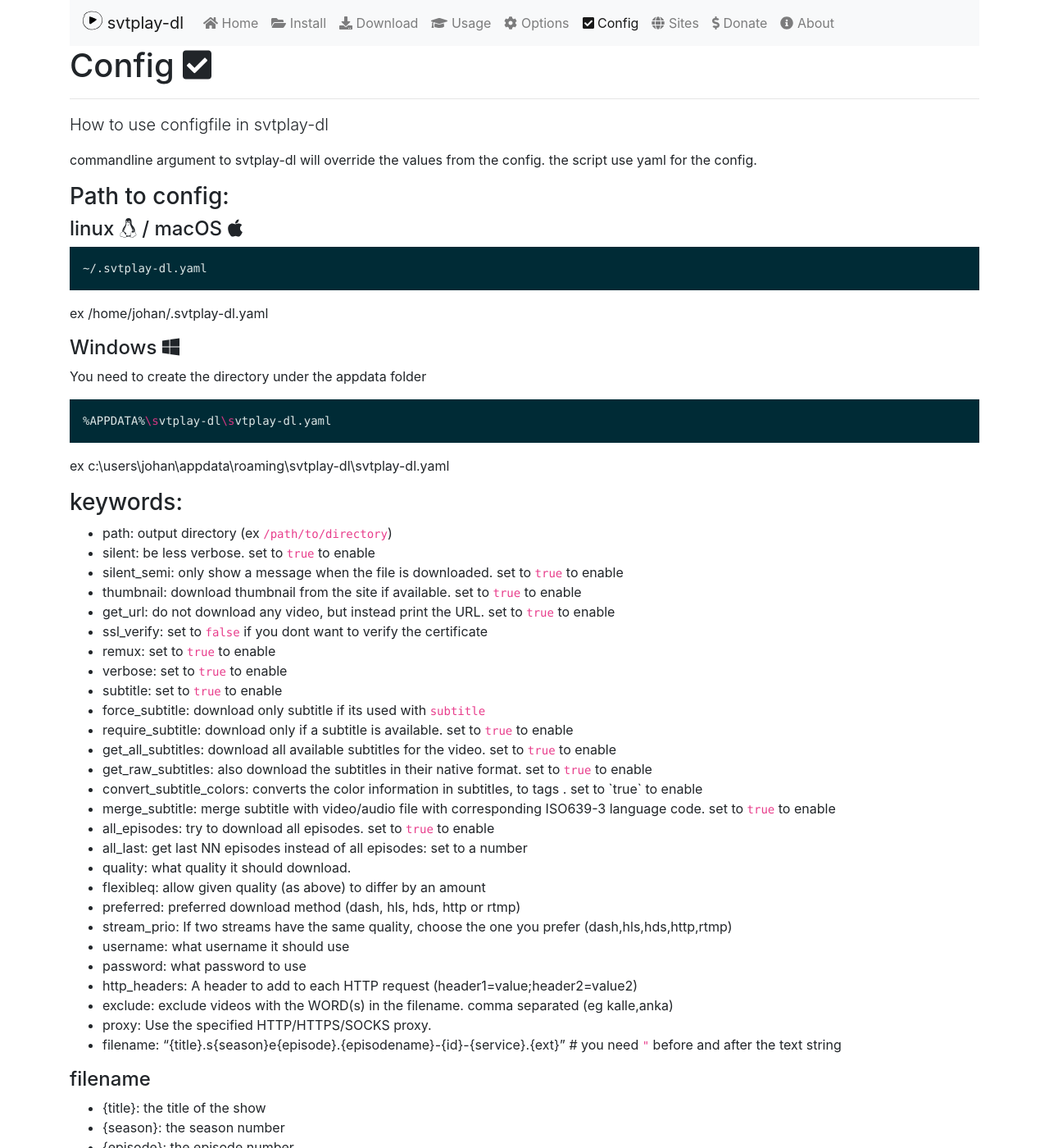
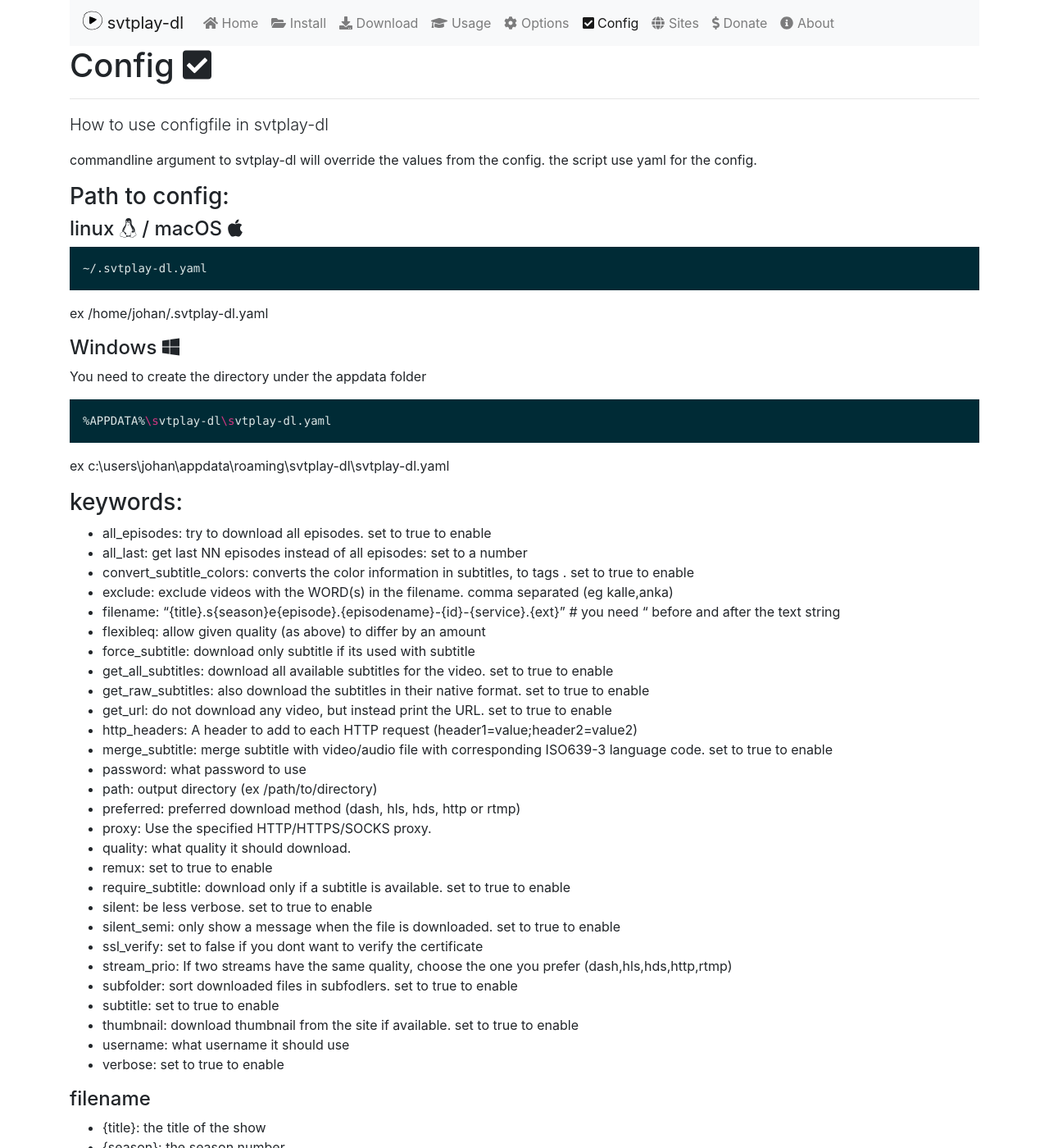
Before and after one commit to spaam/svtplay-dl-web, a Jekyll site: the page built from config.md, in a window 1280 px wide and 1400 px high. Shown: the whole window at 82% size. Built offline with Jekyll 4.4.1, drawn with Linux system fonts in a browser that asks for light colours; nearby versions of some CDN libraries; some of the changed text lies outside the part shown.

Commit message:
Improvements to config.md
This reorders the config option in alphabetical order as well as adding the
option for adding sub-folders, as this is already in svtplay-dl itself.
I also added my own configuration file as an example since it shows another
useful use case of the config file in my opinion.

````diff
--- a/config.md
+++ b/config.md
@@ -23,33 +23,34 @@
 ex c:\users\johan\appdata\roaming\svtplay-dl\svtplay-dl.yaml
 
 ### keywords:
-* path: output directory (ex `/path/to/directory`)
-* silent: be less verbose. set to `true` to enable
-* silent_semi: only show a message when the file is downloaded. set to `true` to enable
-* thumbnail: download thumbnail from the site if available. set to `true` to enable
-* get_url: do not download any video, but instead print the URL. set to `true` to enable
-* ssl_verify: set to `false` if you dont want to verify the certificate
-* remux: set to `true` to enable
-* verbose: set to `true` to enable
-* subtitle: set to `true` to enable
-* force_subtitle: download only subtitle if its used with `subtitle`
-* require_subtitle: download only if a subtitle is available. set to `true` to enable
-* get_all_subtitles: download all available subtitles for the video. set to `true` to enable
-* get_raw_subtitles: also download the subtitles in their native format. set to `true` to enable
-* convert_subtitle_colors: converts the color information in subtitles, to <font color=""> tags . set to `true` to enable
-* merge_subtitle: merge subtitle with video/audio file with corresponding ISO639-3 language code. set to `true` to enable
-* all_episodes: try to download all episodes. set to `true` to enable
+* all_episodes: try to download all episodes. set to true to enable
 * all_last: get last NN episodes instead of all episodes: set to a number
+* convert_subtitle_colors: converts the color information in subtitles, to tags . set to true to enable
+* exclude: exclude videos with the WORD(s) in the filename. comma separated (eg kalle,anka)
+* filename: "{title}.s{season}e{episode}.{episodename}-{id}-{service}.{ext}" # you need " before and after the text string
+* flexibleq: allow given quality (as above) to differ by an amount
+* force_subtitle: download only subtitle if its used with subtitle
+* get_all_subtitles: download all available subtitles for the video. set to true to enable
+* get_raw_subtitles: also download the subtitles in their native format. set to true to enable
+* get_url: do not download any video, but instead print the URL. set to true to enable
+* http_headers: A header to add to each HTTP request (header1=value;header2=value2)
+* merge_subtitle: merge subtitle with video/audio file with corresponding ISO639-3 language code. set to true to enable
+* password: what password to use
+* path: output directory (ex /path/to/directory)
+* preferred: preferred download method (dash, hls, hds, http or rtmp)
+* proxy: Use the specified HTTP/HTTPS/SOCKS proxy.
 * quality: what quality it should download.
-* flexibleq: allow given quality (as above) to differ by an amount
-* preferred: preferred download method (dash, hls, hds, http or rtmp)
+* remux: set to true to enable
+* require_subtitle: download only if a subtitle is available. set to true to enable
+* silent: be less verbose. set to true to enable
+* silent_semi: only show a message when the file is downloaded. set to true to enable
+* ssl_verify: set to false if you dont want to verify the certificate
 * stream_prio: If two streams have the same quality, choose the one you prefer (dash,hls,hds,http,rtmp)
+* subfolder: sort downloaded files in subfodlers. set to true to enable
+* subtitle: set to true to enable
+* thumbnail: download thumbnail from the site if available. set to true to enable
 * username: what username it should use
-* password: what password to use
-* http_headers: A header to add to each HTTP request (header1=value;header2=value2)
-* exclude: exclude videos with the WORD(s) in the filename. comma separated (eg kalle,anka)
-* proxy: Use the specified HTTP/HTTPS/SOCKS proxy.
-* filename: "{title}.s{season}e{episode}.{episodename}-{id}-{service}.{ext}" # you need `"` before and after the text string
+* verbose: set to true to enable
 
 #### filename
 * {title}: the title of the show
@@ -93,3 +94,14 @@
     flexibleq: 500
     filename: "{title}.s{season}e{episode}.{episodename}-{service}.{ext}"
 ```
+
+This will download all episodes with subtitles and audio merged in to the video, sort them in to subfolders within ~/svtplay-dl and finally write the file name without the service attached.
+```yaml
+  default:
+    path: ~/svtplay-dl
+    subtitle: true
+    merge_subtitle: true
+    all_episodes: true
+    subfolder: true
+    filename: "{title}.s{season}e{episode}.{episodename}.{ext}"
+```
````
